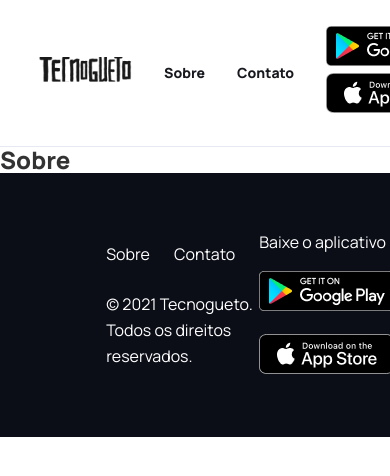
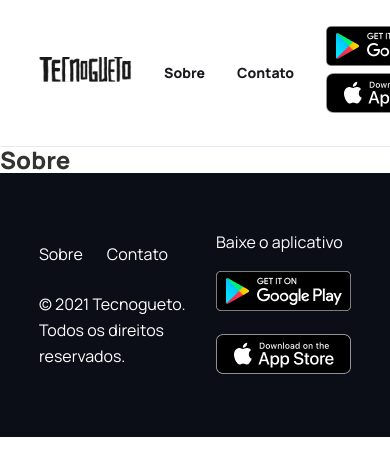
Before and after one commit to uira-e/landing-page-tecnogueto, a plain HTML site: page sobre.html in a window 390 px wide. Shown: the top 476 px of the page. Drawn offline with Linux system fonts and the light colour scheme.

Commit message:
responsividade das imagens e blocos

```diff
--- a/css/base.css
+++ b/css/base.css
@@ -1,6 +1,14 @@
 * {
     margin: 0;
     padding: 0;
+}
+
+*,
+*:before,
+*:after {
+-webkit-box-sizing: border-box;
+-moz-box-sizing: border-box;
+box-sizing: border-box;
 }
 
 :root {
--- a/css/responsivo.css
+++ b/css/responsivo.css
@@ -3,7 +3,11 @@
     .todos-os-blocos-de-recursos,
     .banner,
     .bloco-depoimentos,
-    .conteudo-do-header {
+    .conteudo-do-header,
+    .conteudo-vamos-la,
+    .conteudo-conquistas,
+    .conteudo-gerencia-projetos,
+    .conteudo-rodape {
         flex-direction: column;
     }
 
@@ -30,4 +34,10 @@
     background: #f6fffc;
 }
 
+.imagem-responsiva {
+    width: 100%;
+    height: auto;
+    display: block;
 }
+
+}
--- a/css/rodape.css
+++ b/css/rodape.css
@@ -35,3 +35,10 @@
 .botoes-download-rodape a {
     margin-top: 1rem;
 }
+
+@media screen and (max-width: 30rem) {
+   .rodape {
+    padding-left: 0;
+    padding-right: 0;
+   }
+}
```
Also changed, not shown: index.html (+2 -2 lines).
